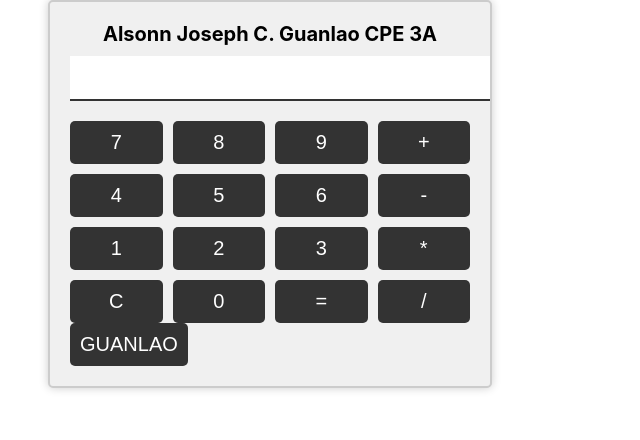
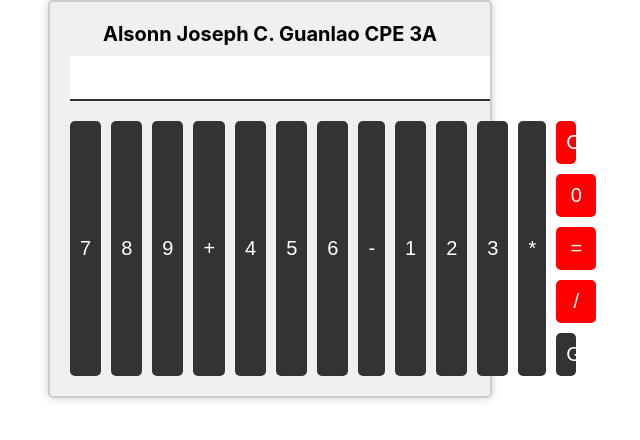
Before and after one commit to SuperShySuperShy/calcu-app, a React (Create React App) app: page / in a window 1280 px wide. Shown: the top 440 px of the page, without its empty margins (370-1010 px from the left). Built offline with nearby package versions, Linux system fonts and the light colour scheme.

Commit message:
js update

```diff
--- a/src/App.js
+++ b/src/App.js
@@ -39,25 +39,31 @@ class App extends Component {
           <div className="result">{this.state.result}</div>
         </div>
         <div className="buttons">
+          <div className="button-row">
             <button onClick={() => this.handleClick('7')}>7</button>
             <button onClick={() => this.handleClick('8')}>8</button>
             <button onClick={() => this.handleClick('9')}>9</button>
             <button onClick={() => this.handleClick('+')}>+</button>
+          </div>
+          <div className="button-row">
             <button onClick={() => this.handleClick('4')}>4</button>
             <button onClick={() => this.handleClick('5')}>5</button>
             <button onClick={() => this.handleClick('6')}>6</button>
             <button onClick={() => this.handleClick('-')}>-</button>
+          </div>
+          <div className="button-row">
             <button onClick={() => this.handleClick('1')}>1</button>
             <button onClick={() => this.handleClick('2')}>2</button>
             <button onClick={() => this.handleClick('3')}>3</button>
             <button onClick={() => this.handleClick('*')}>*</button>
+          </div>
+          <div className="button-row">
             <button onClick={() => this.handleClick('C')}>C</button>
             <button onClick={() => this.handleClick('0')}>0</button>
             <button onClick={() => this.handleClick('=')}>=</button>
             <button onClick={() => this.handleClick('/')}>/</button>
+            <button onClick={() => this.handleSurnameClick()}>GUANLAO</button>
           </div>
-        <div className="buttons">
-          <button onClick={() => this.handleSurnameClick()}>GUANLAO</button>
         </div>
       </div>
     );
```
Lines whose indentation alone changed are shown as unchanged.
